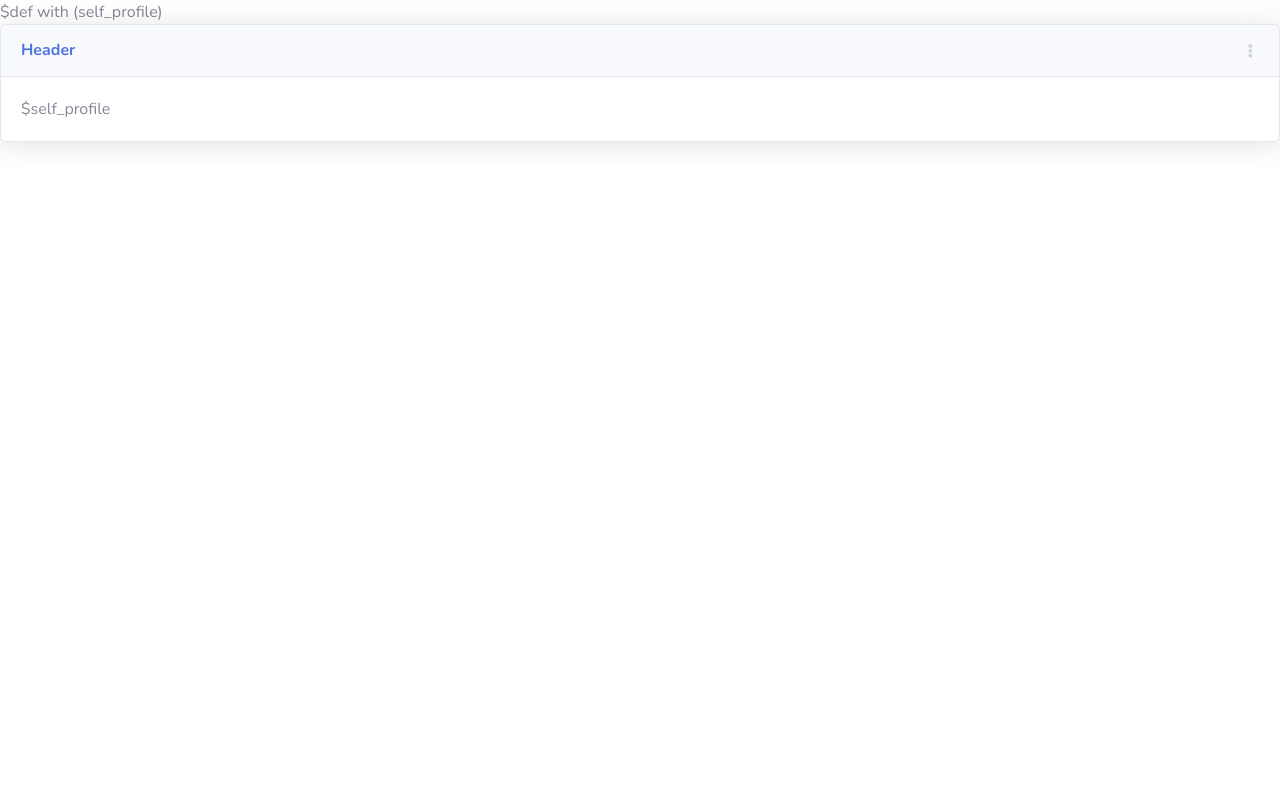
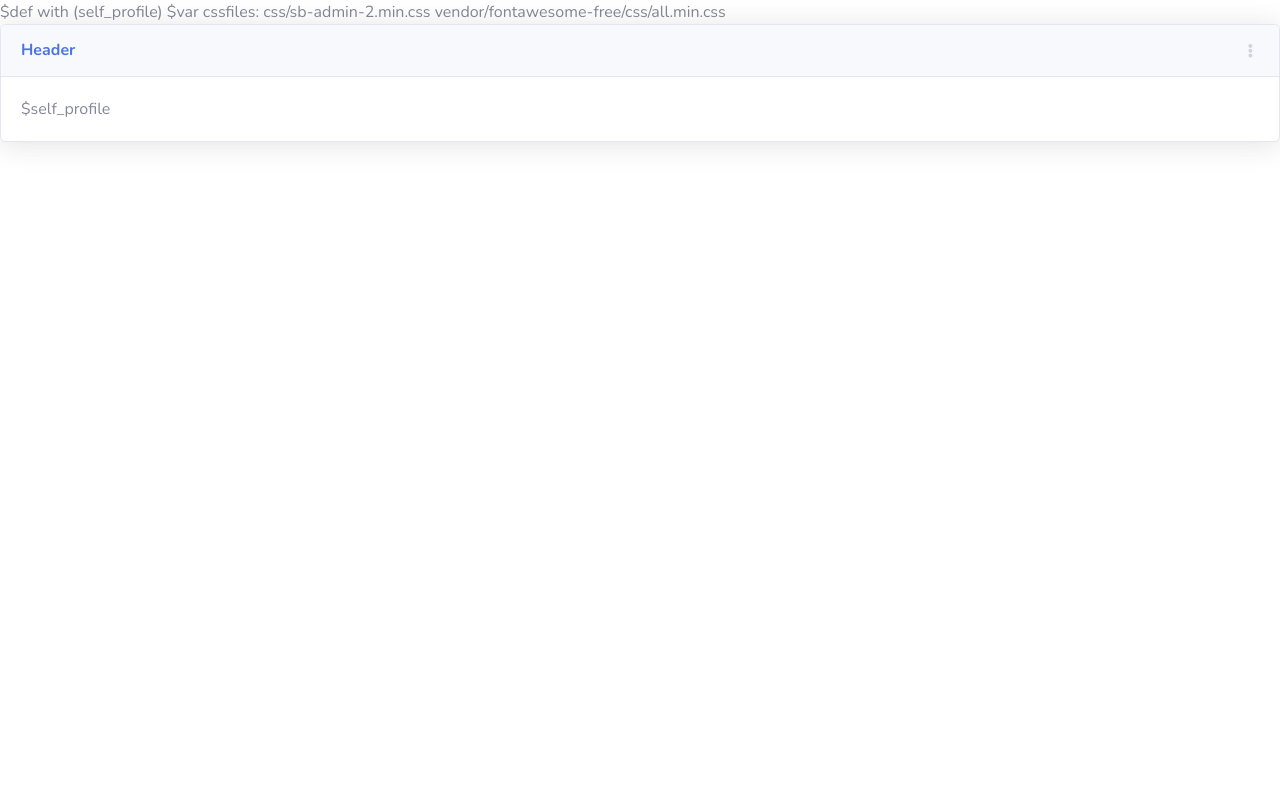
Before and after one commit to swiftraccoon/Tinda, a Python web app: template templates/index.html in a window 1280 px wide. Run offline with Jinja, Linux system fonts and the light colour scheme; the template is opened without the code that fills it, so the values that code supplies are empty; some libraries are stand-ins or nearby versions.

Commit message:
sadfsdaf

```diff
--- a/templates/index.html
+++ b/templates/index.html
@@ -1,4 +1,5 @@
 $def with (self_profile)
+$var cssfiles: css/sb-admin-2.min.css vendor/fontawesome-free/css/all.min.css
 <html>
 <link href="vendor/fontawesome-free/css/all.min.css" rel="stylesheet" type="text/css">
 <link href="https://fonts.googleapis.com/css?family=Nunito:200,200i,300,300i,400,400i,600,600i,700,700i,800,800i,900,900i" rel="stylesheet">
```
